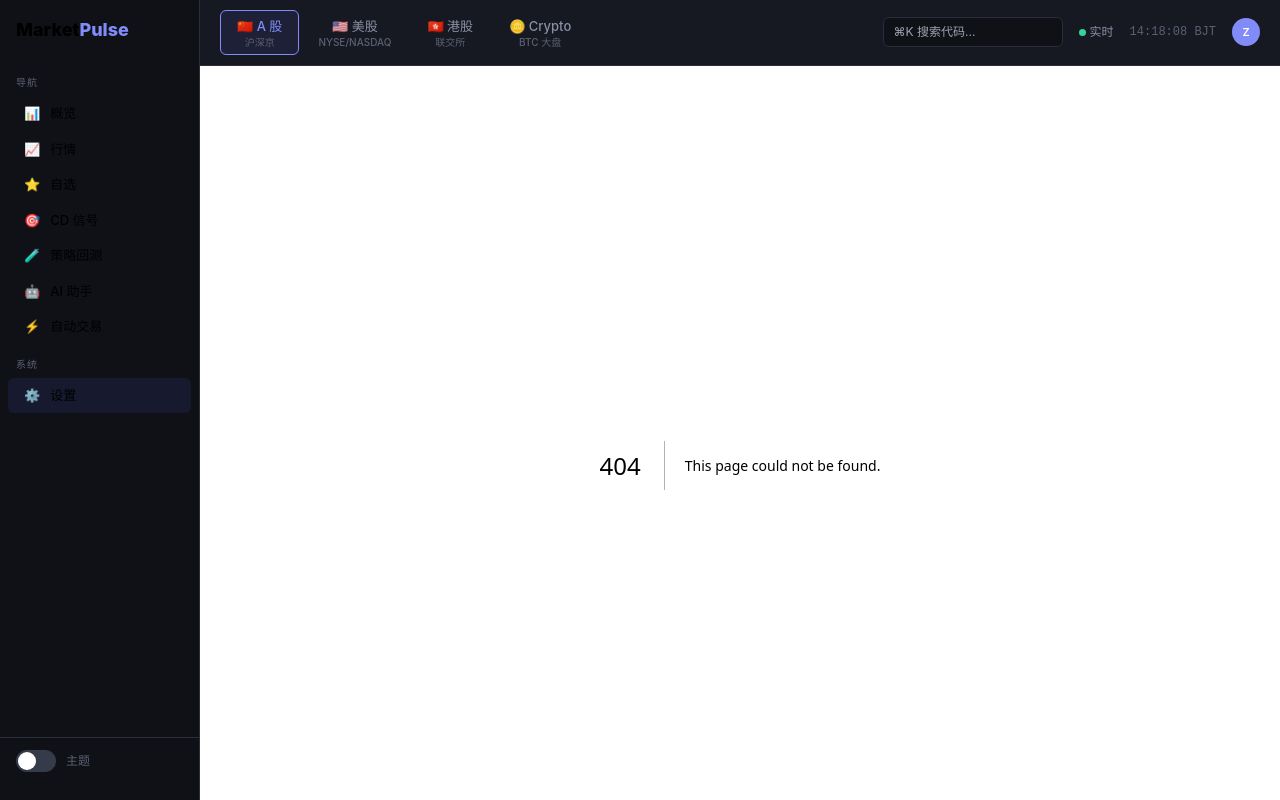
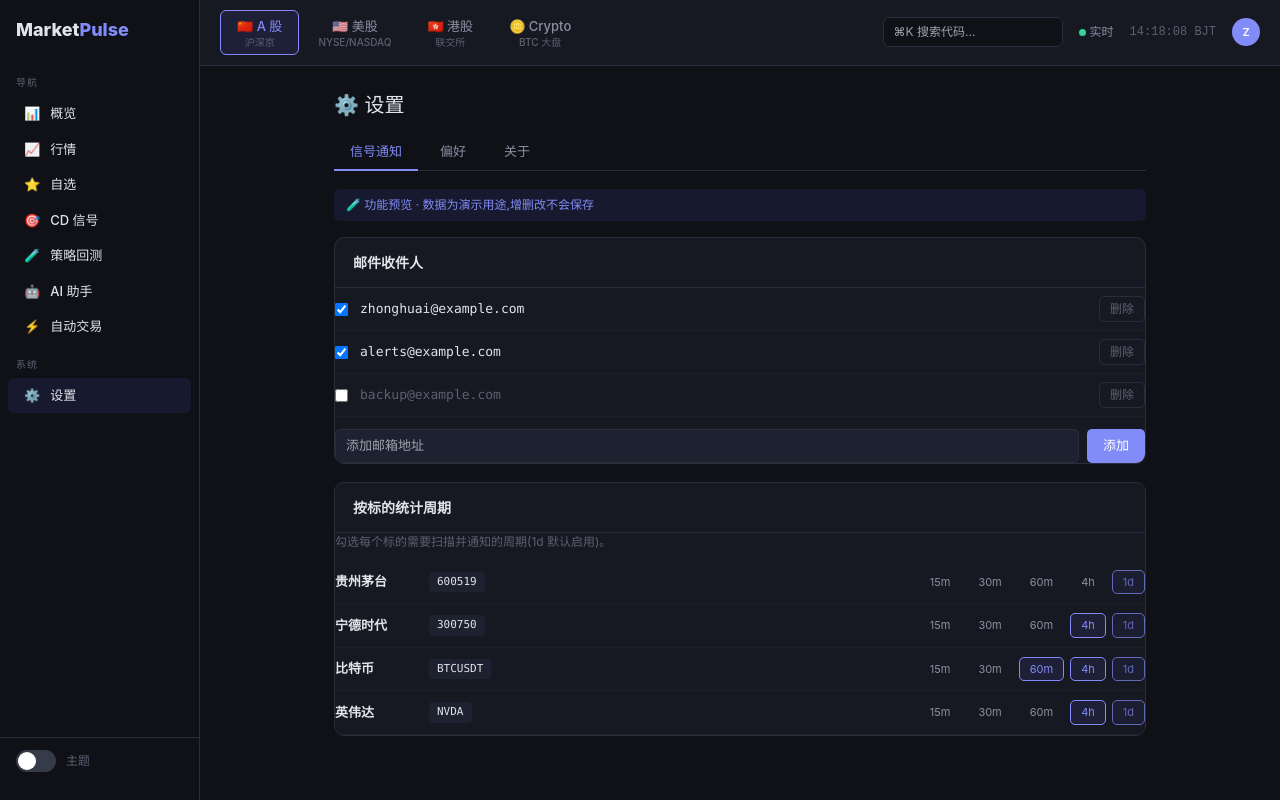
Before and after one commit to highbuilding/marketpulse, a Next.js app in the folder apps/web/: page /settings/notifications in a window 1280 px wide. Before the commit this address had no page. Built offline with nearby package versions, Linux system fonts and the light colour scheme.

Commit message:
feat(web): 设置页多 tab(信号通知/偏好/关于, 假数据 + 本地 state)

```diff
--- /dev/null
+++ b/apps/web/app/settings/about/page.tsx
@@ -0,0 +1,45 @@
+'use client'
+
+const SOURCES = [
+  { name: 'akshare(A股)',    status: '正常', ok: true },
+  { name: 'sina 行情通道',     status: '正常', ok: true },
+  { name: 'Alpaca(美股)',    status: '正常', ok: true },
+  { name: 'Binance WS(Crypto)', status: '正常', ok: true },
+  { name: '港股指数',          status: '待实装', ok: false },
+]
+
+export default function AboutSettings() {
+  return (
+    <div>
+      <div style={{ background: 'var(--accent-bg)', color: 'var(--accent)', fontSize: 12, padding: '7px 12px', borderRadius: 6, marginBottom: 16 }}>
+        🧪 功能预览 · 数据为演示用途
+      </div>
+
+      <div className="panel" style={{ marginBottom: 18 }}>
+        <div className="panel-header">版本</div>
+        <div className="panel-body">
+          <div style={{ display: 'flex', justifyContent: 'space-between', padding: '6px 0' }}>
+            <span style={{ color: 'var(--text2)' }}>MarketPulse</span><span className="font-mono">v0.9.0-demo</span>
+          </div>
+          <div style={{ display: 'flex', justifyContent: 'space-between', padding: '6px 0' }}>
+            <span style={{ color: 'var(--text2)' }}>构建日期</span><span className="font-mono">2026-06-02</span>
+          </div>
+        </div>
+      </div>
+
+      <div className="panel">
+        <div className="panel-header">数据源状态</div>
+        <div className="panel-body">
+          {SOURCES.map((s) => (
+            <div key={s.name} style={{ display: 'flex', justifyContent: 'space-between', alignItems: 'center', padding: '8px 0', borderBottom: '1px solid rgba(128,128,128,0.08)' }}>
+              <span style={{ color: 'var(--text2)' }}>{s.name}</span>
+              <span style={{ fontSize: 12, color: s.ok ? 'var(--green)' : 'var(--text3)' }}>
+                {s.ok ? '● ' : '○ '}{s.status}
+              </span>
+            </div>
+          ))}
+        </div>
+      </div>
+    </div>
+  )
+}
--- /dev/null
+++ b/apps/web/app/settings/layout.tsx
@@ -0,0 +1,35 @@
+'use client'
+import Link from 'next/link'
+import { usePathname } from 'next/navigation'
+
+const TABS = [
+  { href: '/settings/notifications', label: '信号通知' },
+  { href: '/settings/preferences',   label: '偏好' },
+  { href: '/settings/about',         label: '关于' },
+]
+
+export default function SettingsLayout({ children }: { children: React.ReactNode }) {
+  const pathname = usePathname()
+  return (
+    <div style={{ padding: 24, maxWidth: 860, margin: '0 auto' }}>
+      <h1 style={{ fontSize: 20, marginBottom: 14 }}>⚙️ 设置</h1>
+      <div style={{ display: 'flex', gap: 6, marginBottom: 18, borderBottom: '1px solid var(--border)' }}>
+        {TABS.map((t) => {
+          const active = pathname === t.href
+          return (
+            <Link key={t.href} href={t.href}
+              style={{
+                padding: '8px 16px', fontSize: 13, textDecoration: 'none',
+                color: active ? 'var(--accent)' : 'var(--text2)',
+                borderBottom: '2px solid ' + (active ? 'var(--accent)' : 'transparent'),
+                marginBottom: -1,
+              }}>
+              {t.label}
+            </Link>
+          )
+        })}
+      </div>
+      {children}
+    </div>
+  )
+}
--- /dev/null
+++ b/apps/web/app/settings/notifications/page.tsx
@@ -0,0 +1,94 @@
+'use client'
+import { useState } from 'react'
+import {
+  DEMO_RECIPIENTS, DEMO_SYMBOL_CONFIGS, SIGNAL_INTERVALS,
+  type DemoRecipient, type DemoSymbolConfig, type SignalInterval,
+} from '@/lib/demo_fixtures'
+
+function DemoBanner() {
+  return (
+    <div style={{ background: 'var(--accent-bg)', color: 'var(--accent)', fontSize: 12, padding: '7px 12px', borderRadius: 6, marginBottom: 16 }}>
+      🧪 功能预览 · 数据为演示用途,增删改不会保存
+    </div>
+  )
+}
+
+export default function NotificationSettings() {
+  const [recipients, setRecipients] = useState<DemoRecipient[]>(DEMO_RECIPIENTS)
+  const [configs, setConfigs] = useState<DemoSymbolConfig[]>(DEMO_SYMBOL_CONFIGS)
+  const [newAddr, setNewAddr] = useState('')
+
+  const addRecipient = () => {
+    const a = newAddr.trim()
+    if (!a) return
+    setRecipients((r) => [...r, { id: Date.now(), address: a, enabled: true }])
+    setNewAddr('')
+  }
+  const toggleRecipient = (id: number) =>
+    setRecipients((r) => r.map((x) => (x.id === id ? { ...x, enabled: !x.enabled } : x)))
+  const delRecipient = (id: number) =>
+    setRecipients((r) => r.filter((x) => x.id !== id))
+
+  const toggleInterval = (symbol: string, iv: SignalInterval) =>
+    setConfigs((cs) => cs.map((c) => {
+      if (c.symbol !== symbol) return c
+      if (iv === '1d') return c // 1d 强制保留
+      const has = c.intervals.includes(iv)
+      return { ...c, intervals: has ? c.intervals.filter((x) => x !== iv) : [...c.intervals, iv] }
+    }))
+
+  return (
+    <div>
+      <DemoBanner />
+
+      {/* 收件人区 */}
+      <div className="panel" style={{ marginBottom: 18 }}>
+        <div className="panel-header">邮件收件人</div>
+        <div className="panel-body">
+          {recipients.map((r) => (
+            <div key={r.id} style={{ display: 'flex', alignItems: 'center', gap: 12, padding: '8px 0', borderBottom: '1px solid rgba(128,128,128,0.08)' }}>
+              <input type="checkbox" checked={r.enabled} onChange={() => toggleRecipient(r.id)} />
+              <span className="font-mono" style={{ flex: 1, color: r.enabled ? 'var(--text)' : 'var(--text3)' }}>{r.address}</span>
+              <button onClick={() => delRecipient(r.id)}
+                style={{ background: 'none', border: '1px solid var(--border)', color: 'var(--text3)', borderRadius: 5, padding: '3px 10px', fontSize: 12, cursor: 'pointer' }}>删除</button>
+            </div>
+          ))}
+          <div style={{ display: 'flex', gap: 8, marginTop: 12 }}>
+            <input value={newAddr} onChange={(e) => setNewAddr(e.target.value)} placeholder="添加邮箱地址"
+              onKeyDown={(e) => e.key === 'Enter' && addRecipient()}
+              style={{ flex: 1, background: 'var(--bg3)', color: 'var(--text)', border: '1px solid var(--border)', borderRadius: 5, padding: '6px 10px', fontSize: 13 }} />
+            <button onClick={addRecipient}
+              style={{ background: 'var(--accent)', color: '#fff', border: 'none', borderRadius: 5, padding: '6px 16px', fontSize: 13, cursor: 'pointer' }}>添加</button>
+          </div>
+        </div>
+      </div>
+
+      {/* 按标的周期区 */}
+      <div className="panel">
+        <div className="panel-header">按标的统计周期</div>
+        <div className="panel-body">
+          <p style={{ fontSize: 12, color: 'var(--text3)', marginBottom: 10 }}>勾选每个标的需要扫描并通知的周期(1d 默认启用)。</p>
+          {configs.map((c) => (
+            <div key={c.symbol} style={{ display: 'flex', alignItems: 'center', gap: 10, padding: '9px 0', borderBottom: '1px solid rgba(128,128,128,0.08)' }}>
+              <b style={{ minWidth: 84 }}>{c.name}</b>
+              <span className="font-mono sig-mkt">{c.symbol}</span>
+              <div style={{ display: 'flex', gap: 6, marginLeft: 'auto' }}>
+                {SIGNAL_INTERVALS.map((iv) => {
+                  const on = c.intervals.includes(iv)
+                  const locked = iv === '1d'
+                  return (
+                    <span key={iv} onClick={() => !locked && toggleInterval(c.symbol, iv)}
+                      className={`int-tab ${on ? 'active' : ''}`}
+                      style={{ cursor: locked ? 'not-allowed' : 'pointer', opacity: locked ? 0.7 : 1 }}>
+                      {iv}
+                    </span>
+                  )
+                })}
+              </div>
+            </div>
+          ))}
+        </div>
+      </div>
+    </div>
+  )
+}
--- /dev/null
+++ b/apps/web/app/settings/page.tsx
@@ -0,0 +1,5 @@
+import { redirect } from 'next/navigation'
+
+export default function SettingsIndex() {
+  redirect('/settings/notifications')
+}
--- /dev/null
+++ b/apps/web/app/settings/preferences/page.tsx
@@ -0,0 +1,57 @@
+'use client'
+import { useState } from 'react'
+
+function Row({ label, desc, children }: { label: string; desc: string; children: React.ReactNode }) {
+  return (
+    <div style={{ display: 'flex', alignItems: 'center', gap: 12, padding: '12px 0', borderBottom: '1px solid rgba(128,128,128,0.08)' }}>
+      <div style={{ flex: 1 }}>
+        <div style={{ fontSize: 14 }}>{label}</div>
+        <div style={{ fontSize: 12, color: 'var(--text3)' }}>{desc}</div>
+      </div>
+      {children}
+    </div>
+  )
+}
+
+const selStyle: React.CSSProperties = {
+  background: 'var(--bg3)', color: 'var(--text)', border: '1px solid var(--border)',
+  borderRadius: 5, padding: '5px 10px', fontSize: 13,
+}
+
+export default function PreferencesSettings() {
+  const [theme, setTheme] = useState('dark')
+  const [market, setMarket] = useState('ashare')
+  const [colorScheme, setColorScheme] = useState('cn')
+
+  return (
+    <div>
+      <div style={{ background: 'var(--accent-bg)', color: 'var(--accent)', fontSize: 12, padding: '7px 12px', borderRadius: 6, marginBottom: 16 }}>
+        🧪 功能预览 · 数据为演示用途
+      </div>
+      <div className="panel">
+        <div className="panel-body">
+          <Row label="主题" desc="界面明暗风格">
+            <select value={theme} onChange={(e) => setTheme(e.target.value)} style={selStyle}>
+              <option value="dark">暗色</option>
+              <option value="light">亮色</option>
+            </select>
+          </Row>
+          <Row label="默认市场" desc="打开应用时的默认市场">
+            <select value={market} onChange={(e) => setMarket(e.target.value)} style={selStyle}>
+              <option value="ashare">A股</option>
+              <option value="hk">港股</option>
+              <option value="us">美股</option>
+              <option value="crypto">Crypto</option>
+            </select>
+          </Row>
+          <Row label="涨跌色口径" desc="红涨绿跌(A股) / 绿涨红跌(欧美)">
+            <select value={colorScheme} onChange={(e) => setColorScheme(e.target.value)} style={selStyle}>
+              <option value="cn">红涨绿跌</option>
+              <option value="us">绿涨红跌</option>
+            </select>
+          </Row>
+        </div>
+      </div>
+    </div>
+  )
+}
```
